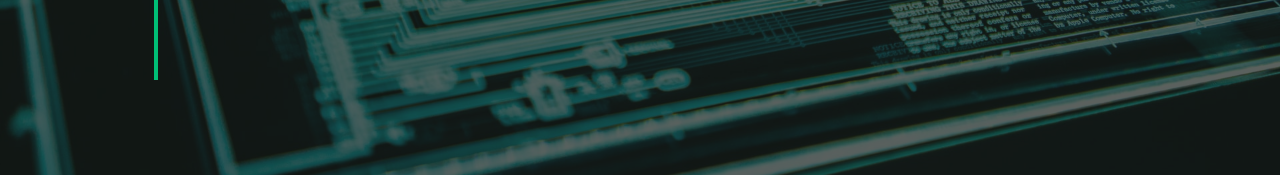
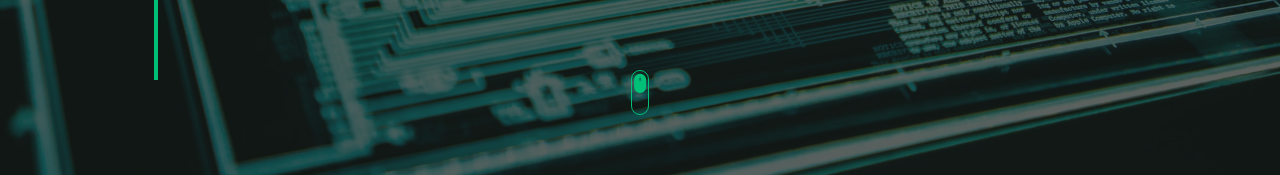
Before and after one commit to AhmedShehata98/my-portfolio-react, a React (Create React App) app: page / in a window 1280 px wide. Shown: the part 655-830 px from the top of the page. Built offline with nearby package versions, Linux system fonts and the light colour scheme.

Commit message:
initial develop build stage :Under  Development

```diff
--- a/src/components/home/Home.jsx
+++ b/src/components/home/Home.jsx
@@ -56,6 +56,11 @@ const Home = () => {
         <SocialMediaLinks />
         <div style={{ ...handleMediaScreen(innerWidth) }}>
           <Headings />
+          <div className={styles.ScrollDown_Wrapper}>
+            <span className={styles.ScrollDown_Icon}>
+              <i className="bi bi-mouse-fill"></i>
+            </span>
+          </div>
           <PersonalIMG />
         </div>
       </section>
--- a/src/components/skills/SkillsBoxsInteration.jsx
+++ b/src/components/skills/SkillsBoxsInteration.jsx
@@ -1,4 +1,5 @@
 import React from "react";
+import { nanoid } from "nanoid";
 
 import styles from "../../scss/pages/skills/laguesList/SkillsBoxsInteration.module.css";
 
@@ -6,9 +7,9 @@ function SkillsBoxsInteration({ iterationItem }) {
   const langesListLoop = Object.entries(iterationItem).map(
     ({ 1: { iconName, id, itemName, persent } }) => {
       return (
-        <li className={styles["LanguageBox"]} key={id}>
+        <li className={styles["LanguageBox"]} key={nanoid(6)}>
           <p className={styles["count"]}>{"0" + (id + 1)}</p>
-          <img className={styles["icon"]} src={iconName} alt="ico" />
+          <img className={styles["icon"]} src={iconName} alt={"icon #" + id} />
 
           <div className={styles["nameOverlay"]}>
             <h5 className={styles["LanguageName"]}>{itemName}</h5>
@@ -21,8 +22,6 @@ function SkillsBoxsInteration({ iterationItem }) {
     }
   );
 
-  // console.log(Object.entries(framework_and_Langlist));
-
   return <ul className={styles["langList"]}>{langesListLoop}</ul>;
 }
 
--- a/src/scss/pages/home/home.module.css
+++ b/src/scss/pages/home/home.module.css
@@ -74,4 +74,87 @@ body {
       -ms-flex-align: start;
           align-items: flex-start;
 }
+
+.ScrollDown_Wrapper {
+  display: -webkit-box;
+  display: -ms-flexbox;
+  display: flex;
+  -webkit-box-pack: center;
+      -ms-flex-pack: center;
+          justify-content: center;
+  -webkit-box-align: center;
+      -ms-flex-align: center;
+          align-items: center;
+  position: absolute;
+  bottom: 50px;
+  left: 50%;
+  -webkit-transform: translateX(-50%);
+          transform: translateX(-50%);
+  width: 100%;
+  height: 45px;
+}
+
+@media (max-width: 768px) {
+  .ScrollDown_Wrapper {
+    bottom: 35%;
+  }
+}
+
+.ScrollDown_Icon {
+  display: -webkit-box;
+  display: -ms-flexbox;
+  display: flex;
+  -webkit-box-orient: vertical;
+  -webkit-box-direction: normal;
+      -ms-flex-direction: column;
+          flex-direction: column;
+  -webkit-box-align: center;
+      -ms-flex-align: center;
+          align-items: center;
+  -webkit-box-pack: start;
+      -ms-flex-pack: start;
+          justify-content: flex-start;
+  width: 1.1rem;
+  height: 100%;
+  border: 1px solid var(--root-primary-color);
+  border-radius: 50px;
+}
+
+.ScrollDown_Icon > :first-child {
+  display: inline-block;
+  color: var(--root-primary-color);
+  font-size: 1.2rem;
+  -webkit-animation: bounceY 0.7s ease-in-out infinite;
+          animation: bounceY 0.7s ease-in-out infinite;
+}
+
+@-webkit-keyframes bounceY {
+  0% {
+    -webkit-transform: translateY(0);
+            transform: translateY(0);
+  }
+  50% {
+    -webkit-transform: translateY(50%);
+            transform: translateY(50%);
+  }
+  100% {
+    -webkit-transform: translateY(0);
+            transform: translateY(0);
+  }
+}
+
+@keyframes bounceY {
+  0% {
+    -webkit-transform: translateY(0);
+            transform: translateY(0);
+  }
+  50% {
+    -webkit-transform: translateY(50%);
+            transform: translateY(50%);
+  }
+  100% {
+    -webkit-transform: translateY(0);
+            transform: translateY(0);
+  }
+}
 /*# sourceMappingURL=home.module.css.map */
--- a/src/scss/pages/home/home.module.scss
+++ b/src/scss/pages/home/home.module.scss
@@ -34,3 +34,48 @@
   justify-content: flex-start;
   align-items: flex-start;
 }
+
+.ScrollDown_Wrapper {
+  display: flex;
+  justify-content: center;
+  align-items: center;
+  position: absolute;
+  bottom: 50px;
+  left: 50%;
+  transform: translateX(-50%);
+  width: 100%;
+  height: 45px;
+
+  @include endPoint(sm) {
+    bottom: 35%;
+  }
+}
+.ScrollDown_Icon {
+  display: flex;
+  flex-direction: column;
+  align-items: center;
+  justify-content: flex-start;
+  width: 1.1rem;
+  height: 100%;
+  border: 1px solid $primary-color;
+  border-radius: 50px;
+
+  > :first-child {
+    display: inline-block;
+    color: $primary-color;
+    font-size: 1.2rem;
+    animation: bounceY 0.7s ease-in-out infinite;
+  }
+}
+
+@keyframes bounceY {
+  0% {
+    transform: translateY(0);
+  }
+  50% {
+    transform: translateY(50%);
+  }
+  100% {
+    transform: translateY(0);
+  }
+}
```
Also changed, not shown: 1 other file (tests, documents, lock files or other folders).
